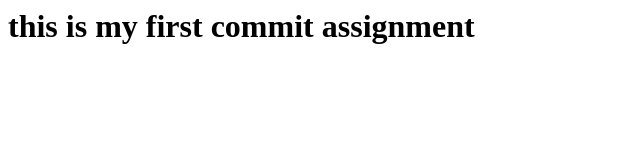
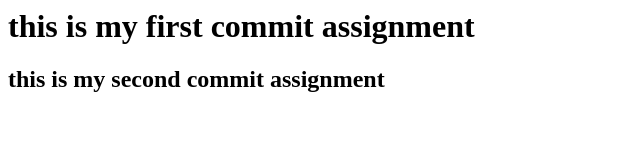
Before and after one commit to popurisumanth/freshers-batch-oct16, a plain HTML site: page index.html in a window 1280 px wide. Shown: the whole page, without its empty margins (0-640 px from the left). Drawn offline with Linux system fonts and the light colour scheme.

Commit message:
changed commit

```diff
--- a/index.html
+++ b/index.html
@@ -4,5 +4,7 @@
 			this is my first commit assignment
 
 			</h1>
-				</body>
+
+			<h2>this is my second commit assignment</h2>
+	</body>
 </html>
```
